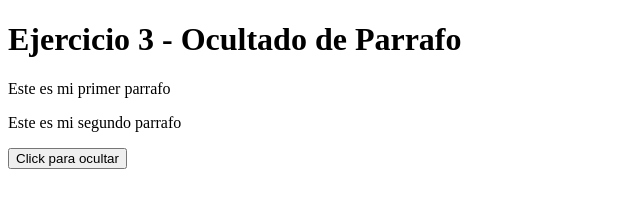
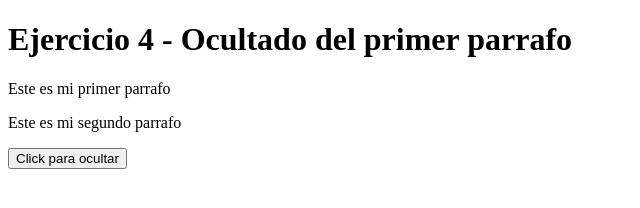
Before and after one commit to YoussefAFdez/jQuery-Ejercicios, a plain HTML site: page 4 - Ocultado Primer Parrafo/index.html in a window 1280 px wide. Shown: the whole page, without its empty margins (0-640 px from the left). Drawn offline with nearby package versions, Linux system fonts and the light colour scheme.

Commit message:
Modificado Titulo

```diff
--- a/4 - Ocultado Primer Parrafo/index.html
+++ b/4 - Ocultado Primer Parrafo/index.html
@@ -4,12 +4,12 @@
         <meta charset="UTF-8">
         <meta http-equiv="X-UA-Compatible" content="IE=edge">
         <meta name="viewport" content="width=device-width, initial-scale=1.0">
-        <title>EJ3 - Ocultado Parrafo</title>
+        <title>EJ4 - Ocultado Parrafo</title>
         <script src="https://code.jquery.com/jquery-3.6.0.js" integrity="sha256-H+K7U5CnXl1h5ywQfKtSj8PCmoN9aaq30gDh27Xc0jk=" crossorigin="anonymous"></script>
         <script src="script.js"></script>
     </head>
     <body>
-        <h1>Ejercicio 3 - Ocultado de Parrafo</h1>
+        <h1>Ejercicio 4 - Ocultado del primer parrafo</h1>
         <p>Este es mi primer parrafo</p>
         <p>Este es mi segundo parrafo</p>
         <button type="button">Click para ocultar</button>
```
